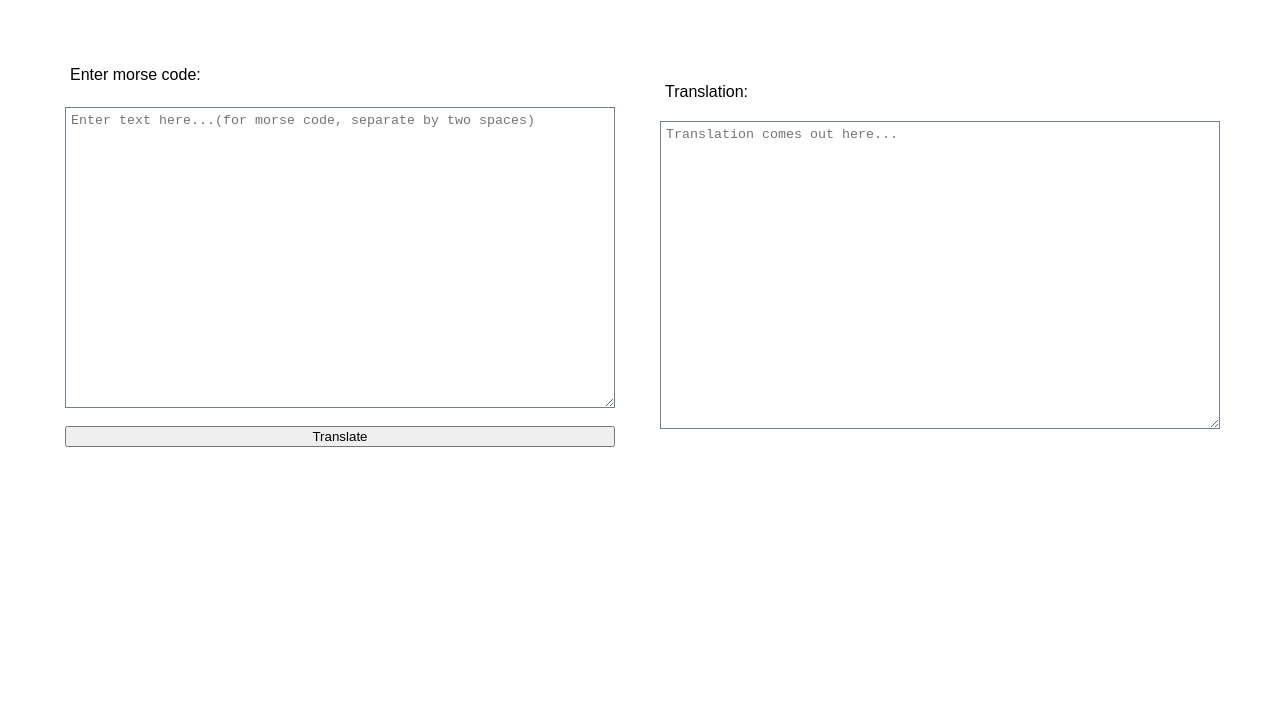
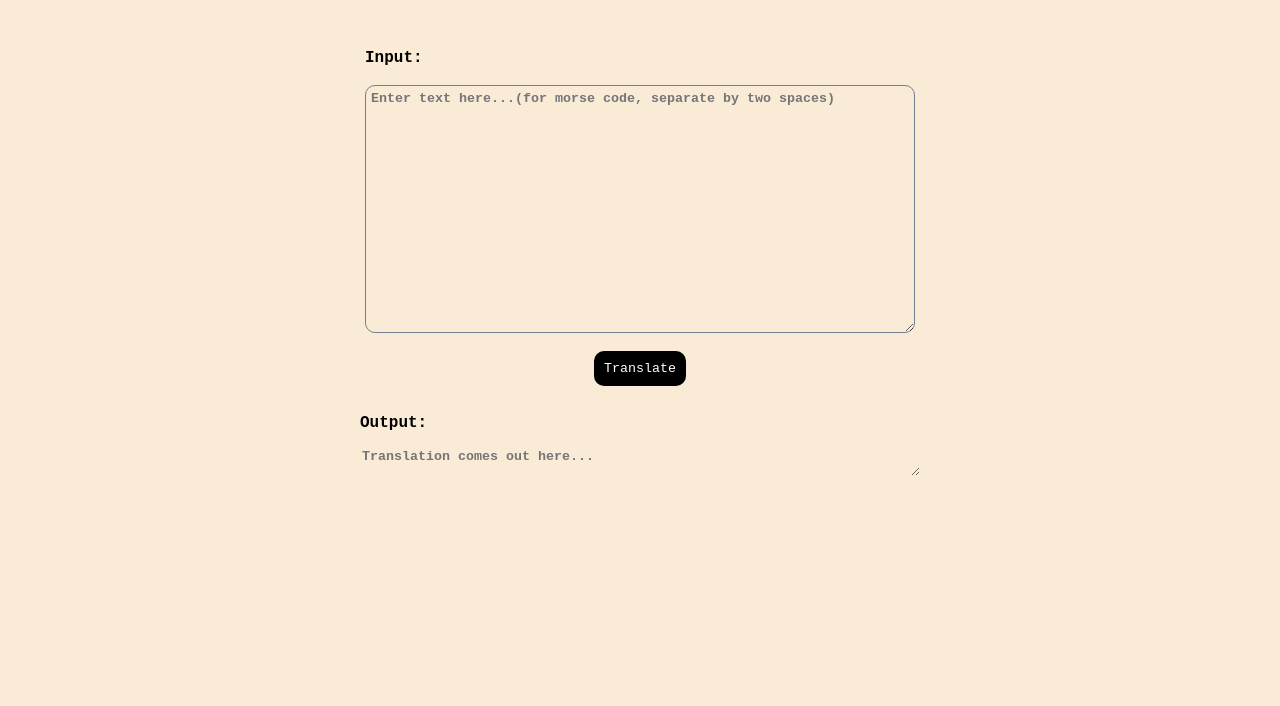
Before and after one commit to carriegale2710/morsecode, a website with bundled scripts: page index.html in a window 1280 px wide. Shown: the part 94-800 px from the top of the page. Built offline with nearby package versions, Linux system fonts and the light colour scheme.

Commit message:
put everything into one file, modularization from scratch

```diff
--- a/assets/keys.js
+++ b/assets/keys.js
@@ -21,8 +21,13 @@ export const morseKeys = {
     "S": "...",
     "T": "-",
     "U": "..-",
+    "V": "...-",
     "W": ".--",
     "X": "-..-",
     "Y": "-.--",
-    "Z": "--.."
+    "Z": "--..",
+    ",": "--..--",
+    "!":"-.-.--",
+    ". ":".-.-.-",
+    " ":"/",
  }
--- a/functions.js
+++ /dev/null
@@ -1,81 +0,0 @@
-//SECTION - translator logic goes here
-
-// for (const [key, value] of Object.entries(morseKeys)) {
-//     console.log(`Key: ${key}, Value: ${value}`);
-// }
-
-
-
-
-//NOTE - stuck on how loops again...
-
-export const morseTranslator = (userInputDataArr, morseKeys) =>  {
-    console.log(userInputDataArr);
-
-    //set up collection array
-    const translation = [];
-
-    // forEach letter / key the alphabet
-    // Object.keys(morseKeys)
-
-    //define key:value variables
-    // const value = morseKeys[key];
-    const keyArr = Object.keys(morseKeys);
-    // console.log(keyArr)
-    const entriesArr = Object.entries(morseKeys);
-    // console.log(keyArr); //every letter in lowercase
-    console.log(entriesArr);
-
-    for (let currentKey of userInputDataArr) { //for each char/morse in user input array
-        // const currentKey = userInputDataArr[i];
-        //if the current key is a letter...
-        if (currentKey === '  '){
-            translation.push(' <> ');
-        } else if (keyArr.includes(currentKey.toUpperCase())){
-            const keyValue = morseKeys[currentKey.toUpperCase()];
-            console.log(keyValue); //morse code of key
-            translation.push(keyValue +'  ');
-            //if the current key is a morse code ie. the value of a letter key...
-        } else if (Object.values(morseKeys).includes(currentKey)){
-            const keysOnly = entriesArr.filter(([key, value]) => value === currentKey? key : '');
-            console.log(keysOnly[0][0]);
-            translation.push(keysOnly[0][0]);
-        };
-
-    };
-
-
-
-    return translation.join('').replaceAll("<>", " ");
-};
-
-
-
-
-
-
-
-
-
-
-
-
-
-// const morseKeysArr = Object.values(morseKeys);
-
-
-
-// export const  translateInput = (morseInput, morseKeys) =>  {
-
-//     //test later
-//
-//     if (morseInput.map((l) => l.toLowerCase().includes());
-// }
-
-
-
-
-// const letterKeysArr = Object.keys(morseKeys).map((l) => l.toLowerCase());
-// console.log(letterKeysArr);
-
-// console.log(morseKeysArr);
--- a/index.html
+++ b/index.html
@@ -14,13 +14,11 @@
     <main>
         <section>
             <form id="userSubmissionForm" >
-                <label for="userInput">Enter morse code: </label> <br>
+                <label for="userInput">Input: </label> <br>
                 <textarea type="text" name="textAreaInput" id="textAreaInput" placeholder="Enter text here...(for morse code, separate by two spaces)"></textarea>
-                <br><button type="submit">Translate</button>
+                <br><button id= 'translate-button' type="submit" >Translate</button>
             </form>
-        </section>
-        <section>
-            <label for="morseOutput">Translation: </label>
+            <label for="morseOutput">Output: </label>
             <textarea type="text" name="textAreaOutput" id="textAreaOutput"  placeholder="Translation comes out here..."></textarea>
         </section>
     </main>
--- a/script.js
+++ b/script.js
@@ -1,6 +1,6 @@
 //SECTION - event listeners go here
 
-import { morseTranslator } from "./functions.js";
+// import { morseTranslator } from "./functions.js";
 import { morseKeys } from "./assets/keys.js";
 // import {} from "./dom.js";
 
@@ -34,7 +34,30 @@ export const rawMessage =  form.addEventListener("submit", (e) => { // how to re
 
     // console.log(userInputDataArr);
 
-    //input validation
+    //validateInput()
+
+    const translatedMessage = morseTranslator(userInputDataArr, morseKeys);
+    console.log(translatedMessage);
+
+    textAreaOutput.value = translatedMessage;
+
+});
+
+
+//SECTION - User Input Validation Fn
+
+//NOTE - Template
+// export const someFn = (...args) => { // the rest function (...args) takes any number of params by accessing an array
+//     let result;
+//     if (args === false) {
+//         throw new Error("Custom Error Message");
+//     }
+//     return result ;
+// };
+
+const validateInput = (userInputDataArr) => {
+
+
 
     if (userInputDataArr == []) {
         throw {invalidParamType};
@@ -53,16 +76,7 @@ export const rawMessage =  form.addEventListener("submit", (e) => { // how to re
     };
 
     console.log("form submitted");
-
-    const translatedMessage = morseTranslator(userInputDataArr, morseKeys);
-    console.log(translatedMessage);
-
-    textAreaOutput.value = translatedMessage;
-
-});
-
-
-
+}
 
 
 
@@ -78,12 +92,89 @@ export const rawMessage =  form.addEventListener("submit", (e) => { // how to re
 
 
 
-//NOTE - Template
 
-// export const someFn = (...args) => { // the rest function (...args) takes any number of params by accessing an array
-//     let result;
-//     if (args === false) {
-//         throw new Error("Custom Error Message");
-//     }
-//     return result ;
-// };
+
+
+//SECTION - translator logic goes here
+
+//INPUT
+// if the input string has ANY alpha-numeric characters, assume that it should be converted into morse code
+// if none, assume it must be translated into words
+
+//OUTPUT
+// 1 space between letters
+// 2 spaces or "/" between words
+
+
+//NOTE - stuck on how loops again...
+
+const morseTranslator = (userInputDataArr, morseKeys) =>  {
+    console.log(userInputDataArr);
+
+    //set up collection array
+    const translation = [];
+
+    // forEach letter / key the alphabet
+    // Object.keys(morseKeys)
+
+    //define key:value variables
+    // const value = morseKeys[key];
+    const keyArr = Object.keys(morseKeys);
+    // console.log(keyArr)
+    const entriesArr = Object.entries(morseKeys);
+    // console.log(keyArr); //every letter in lowercase
+
+    for (let currentKey of userInputDataArr) { //for each char/morse in user input array
+        // const currentKey = userInputDataArr[i];
+        //if the current key is a letter...
+        if (currentKey === '  '){
+            translation.push(' / ');
+        } else if (keyArr.includes(currentKey.toUpperCase())){
+            const keyValue = morseKeys[currentKey.toUpperCase()];
+            console.log(keyValue); //morse code of key
+            translation.push(keyValue +'  ');
+            //if the current key is a morse code ie. the value of a letter key...
+        } else if (Object.values(morseKeys).includes(currentKey)){
+            const keysOnly = entriesArr.filter(([key, value]) => value === currentKey? key : '');
+            console.log(keysOnly[0][0]);
+            translation.push(keysOnly[0][0]);
+        };
+
+    };
+    return translation.join('')/*.replaceAll("/", " ")*/;
+};
+
+
+
+
+
+
+
+
+
+
+
+
+
+// const morseKeysArr = Object.values(morseKeys);
+
+
+
+// export const  translateInput = (morseInput, morseKeys) =>  {
+
+//     //test later
+//
+//     if (morseInput.map((l) => l.toLowerCase().includes());
+// }
+
+
+
+
+// const letterKeysArr = Object.keys(morseKeys).map((l) => l.toLowerCase());
+// console.log(letterKeysArr);
+
+// console.log(morseKeysArr);
+
+
+
+//SECTION - rendering things on DOM goes here
--- a/style.css
+++ b/style.css
@@ -1,13 +1,15 @@
 * {
     box-sizing: border-box;
+    background-color: antiquewhite;
 };
+
+
 
 body {
     display: flex;
     justify-content: center;
     align-items: center;
     height: 100vh;
-    border: 5px solid green;
 }
 
 header {
@@ -55,16 +57,48 @@ form {
 }
 
 
-
-label, h1 {
+h1 {
     padding: 5px;
-    font-family:Arial, Helvetica, sans-serif;
+    font-family:'Trebuchet MS', 'Lucida Sans Unicode', 'Lucida Grande', 'Lucida Sans', Arial, sans-serif;
 }
 
-textarea {
+label{
+    font-family:'Courier New', Courier, monospace;
+    font-weight: bold;
+}
+
+
+#textAreaInput {
     padding: 5px;
     min-height: 100px;
     width: 100%;
     height: 70%;
     border: 1px solid slategray;
+    border-radius: 10px;
+    font-family:'Courier New', Courier, monospace;
+    font-weight: bold;
 }
+
+#textAreaOutput {
+    border: 0px solid slategray;
+    font-family:'Courier New', Courier, monospace;
+    font-weight: bold;
+    border-radius: 10px;
+}
+
+#translate-button {
+    border: 0;
+    background-color: black;
+    color: white;
+    padding: 10px;
+    width: fit-content;
+    justify-self: center;
+    align-self: center;
+    font-family: 'Courier New', Courier, monospace;
+    border-radius: 10px;
+}
+
+
+#translate-button:hover {
+    background-color: brown;
+}
```
Also changed, not shown: script.test.js (+1 -2 lines), README.md. Lines whose indentation alone changed are shown as unchanged.
